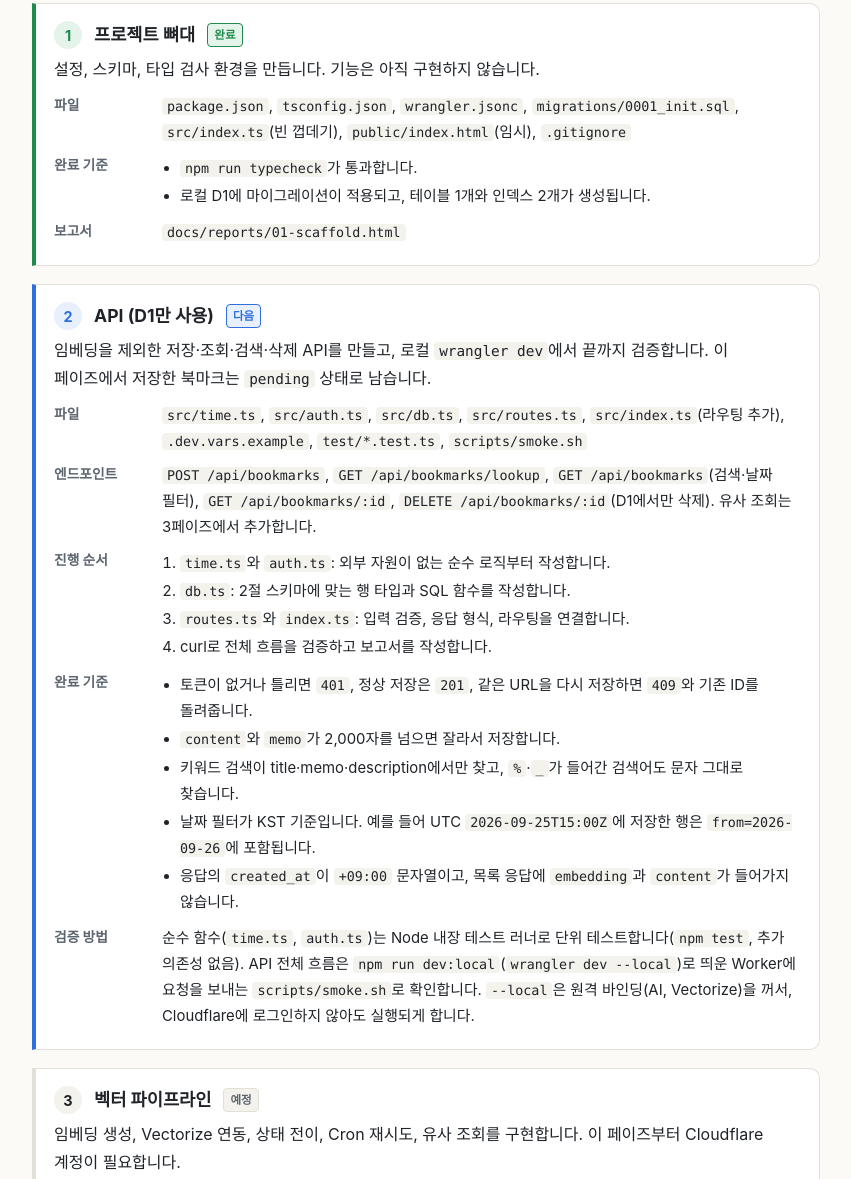
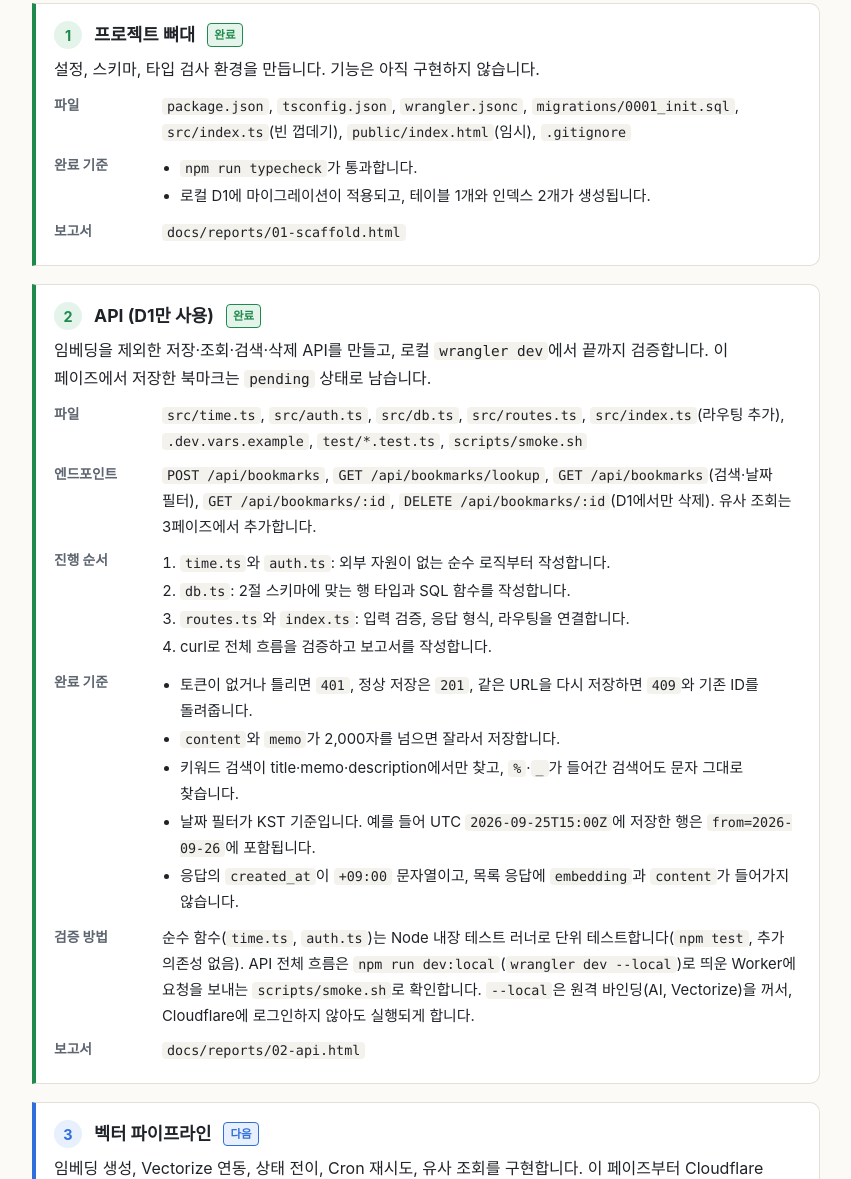
Before and after one commit to mindolli/vector, a website: page docs/explanation/01-schema-api-design.html in a window 1280 px wide. Shown: the part 9403-10582 px from the top of the page, without its empty margins (214-1065 px from the left). Drawn offline with Linux system fonts and the light colour scheme.

Commit message:
Phase 2 완료: API

```diff
--- a/docs/explanation/01-schema-api-design.html
+++ b/docs/explanation/01-schema-api-design.html
@@ -487,8 +487,8 @@ LIMIT ?4 OFFSET ?5;</code></pre>
   </dl>
 </div>
 
-<div class="phase next">
-  <div class="phase-head"><span class="num">2</span><h3>API (D1만 사용)</h3><span class="b st-next">다음</span></div>
+<div class="phase done">
+  <div class="phase-head"><span class="num">2</span><h3>API (D1만 사용)</h3><span class="b st-done">완료</span></div>
   <p class="goal">임베딩을 제외한 저장·조회·검색·삭제 API를 만들고, 로컬 <code>wrangler dev</code>에서 끝까지 검증합니다. 이 페이즈에서 저장한 북마크는 <code>pending</code> 상태로 남습니다.</p>
   <dl>
     <dt>파일</dt>
@@ -516,11 +516,13 @@ LIMIT ?4 OFFSET ?5;</code></pre>
     </dd>
     <dt>검증 방법</dt>
     <dd>순수 함수(<code>time.ts</code>, <code>auth.ts</code>)는 Node 내장 테스트 러너로 단위 테스트합니다(<code>npm test</code>, 추가 의존성 없음). API 전체 흐름은 <code>npm run dev:local</code>(<code>wrangler dev --local</code>)로 띄운 Worker에 요청을 보내는 <code>scripts/smoke.sh</code>로 확인합니다. <code>--local</code>은 원격 바인딩(AI, Vectorize)을 꺼서, Cloudflare에 로그인하지 않아도 실행되게 합니다.</dd>
+    <dt>보고서</dt>
+    <dd><code>docs/reports/02-api.html</code></dd>
   </dl>
 </div>
 
-<div class="phase">
-  <div class="phase-head"><span class="num">3</span><h3>벡터 파이프라인</h3><span class="b">예정</span></div>
+<div class="phase next">
+  <div class="phase-head"><span class="num">3</span><h3>벡터 파이프라인</h3><span class="b st-next">다음</span></div>
   <p class="goal">임베딩 생성, Vectorize 연동, 상태 전이, Cron 재시도, 유사 조회를 구현합니다. 이 페이즈부터 Cloudflare 계정이 필요합니다.</p>
   <dl>
     <dt>사전 준비</dt>
--- a/package.json
+++ b/package.json
@@ -10,7 +10,8 @@
     "cf-typegen": "wrangler types",
     "db:migrate:local": "wrangler d1 migrations apply vector-bookmarks --local",
     "db:migrate:remote": "wrangler d1 migrations apply vector-bookmarks --remote",
-    "test": "node --test test/*.test.ts"
+    "test": "node --test test/*.test.ts",
+    "smoke": "bash scripts/smoke.sh"
   },
   "devDependencies": {
     "typescript": "^7.0.2",
```
Also changed, not shown: 1 other file.
